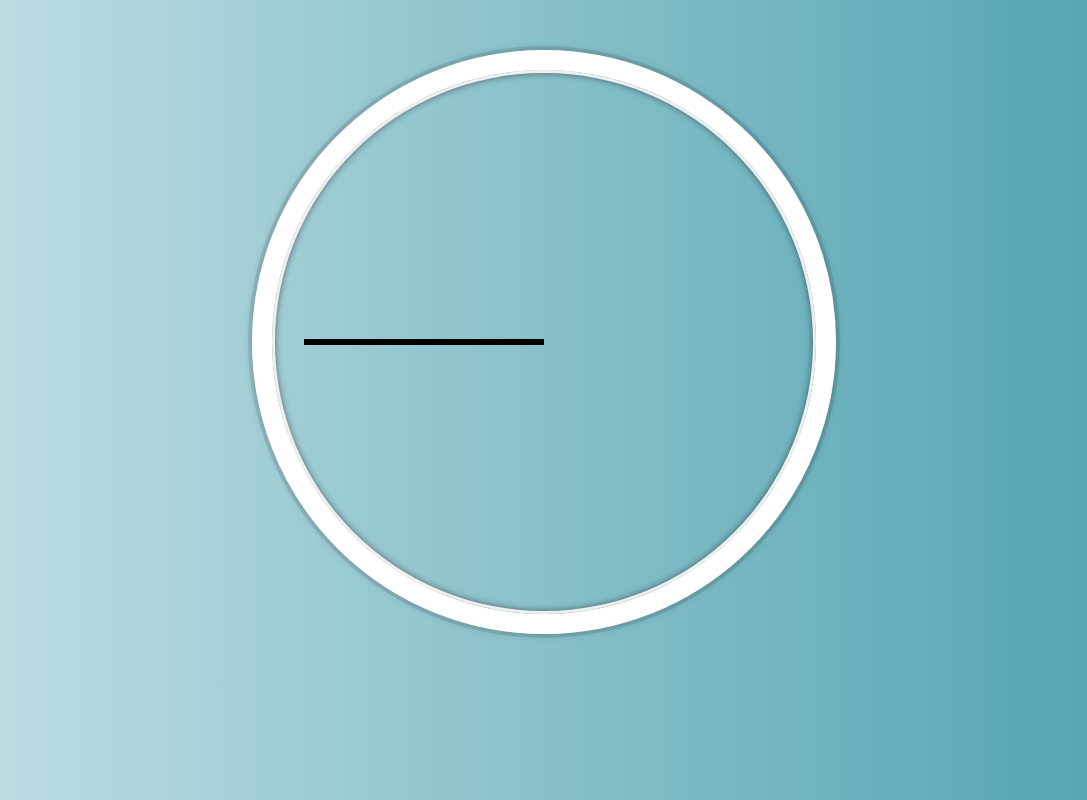
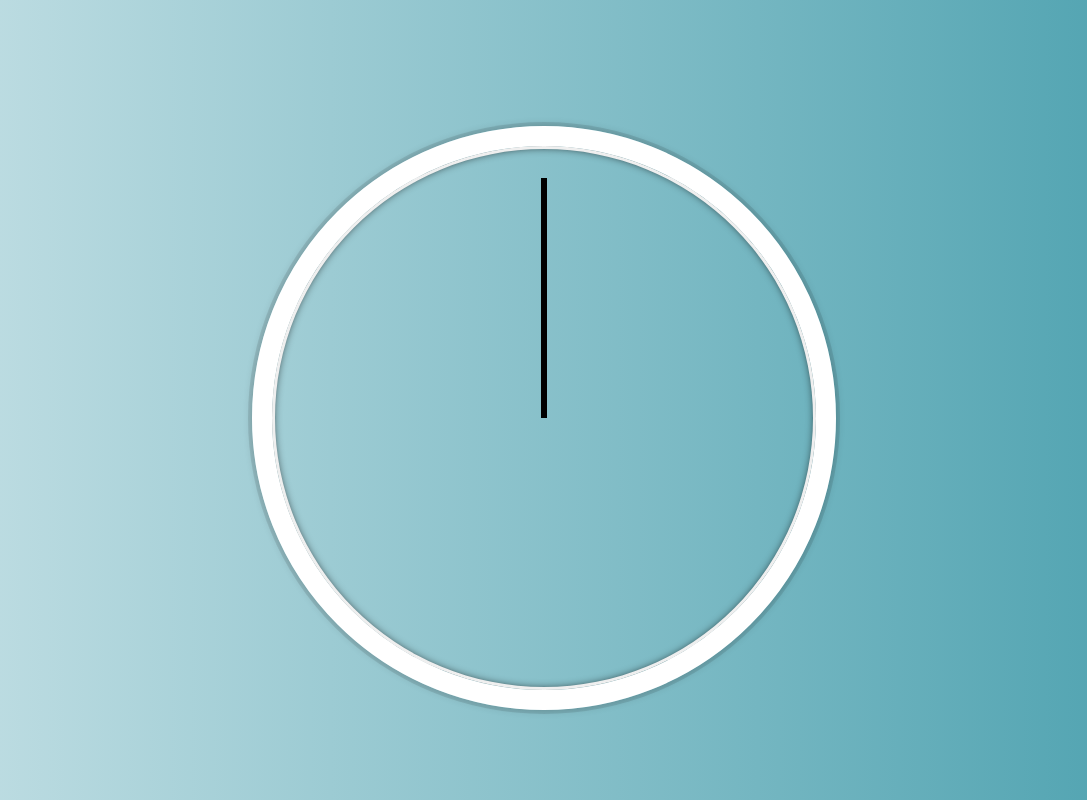
Before and after one commit to Bigghead/JS30, a plain HTML site: page CSS-JSClock/index.html in a window 1280 px wide. Shown: the whole page, without its empty margins (96-1183 px from the left). Drawn offline with Linux system fonts and the light colour scheme.

Commit message:
Working second hand. Will work on minute/hour hand next

```diff
--- a/CSS-JSClock/app.js
+++ b/CSS-JSClock/app.js
@@ -0,0 +1,13 @@
+var secondHand = document.querySelector('.second-hand');
+var minuteHand = document.querySelector('.min-hand');
+var hourHand   = document.querySelector('.hour-hand');
+
+
+function moveClock(){
+  var now = new Date();
+  var seconds = now.getSeconds();
+  var secondsDegrees = ((seconds/60) * 360) + 90;
+  secondHand.style.transform = 'rotate('+secondsDegrees+'deg)';
+}
+
+setInterval(moveClock, 1000);
--- a/CSS-JSClock/main.css
+++ b/CSS-JSClock/main.css
@@ -14,7 +14,8 @@ body{
   height: 30rem;
   border:20px solid white;
   border-radius:50%;
-  margin:50px auto;
+  margin: auto;
+  margin-top: 10%;
   position: relative;
   padding:2rem;
   box-shadow:
@@ -37,4 +38,7 @@ body{
   background:black;
   position: absolute;
   top: 50%;
+  transform-origin: 100%;
+  transform: rotate(90deg);
+  transition: all 0.05s;
 }
```
